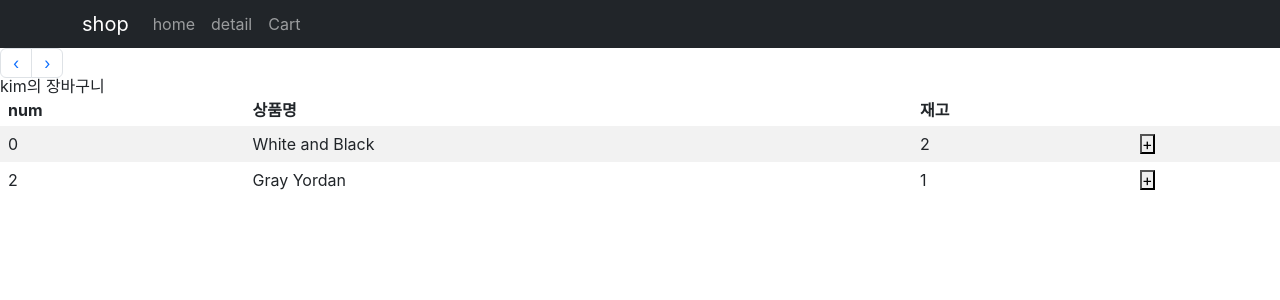
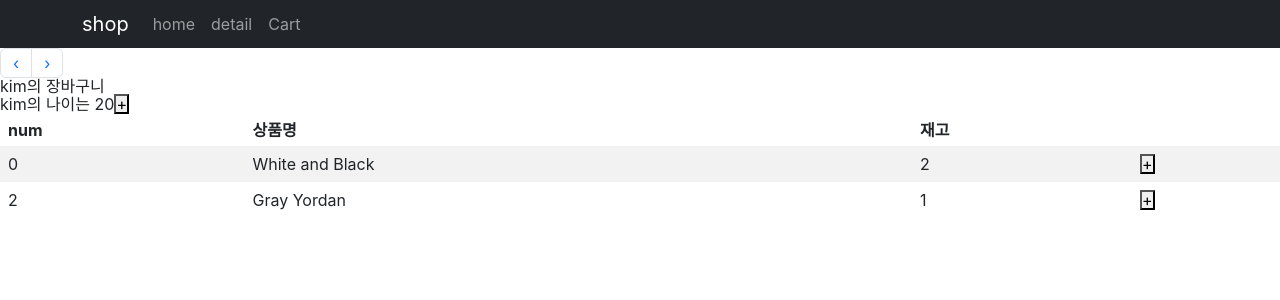
Before and after one commit to ellsagongju/shop, a React (Create React App) app: page /cart in a window 1280 px wide. Shown: the top 300 px of the page. Built offline with nearby package versions, Linux system fonts and the light colour scheme.

Commit message:
버튼 클릭하면 수가 상승하도록 만들기

```diff
--- a/src/pages/Cart.js
+++ b/src/pages/Cart.js
@@ -1,6 +1,6 @@
 import Table from 'react-bootstrap/Table';
 import { useDispatch, useSelector } from 'react-redux';
-import { changeName2 } from './../store.js';
+import { changeName2, increase } from './../store.js';
 
 function Cart() {
   let state = useSelector((state) => { return state })
@@ -13,7 +13,11 @@ function Cart() {
   // useDispatch 란 store.js로부터 요청을 보내주는 함수
   return (
     <div>
-      {state.user.name}의 장바구니
+      {state.user.name}의 장바구니 <br/>
+      {state.user.name}의 나이는 {state.user.age}
+      <button onClick={() => {
+        dispatch(increase())
+      }}>+</button>
       {/* state가 array/object인경우 */}
       <Table striped bordered hover>
         <thead>
--- a/src/store.js
+++ b/src/store.js
@@ -12,9 +12,11 @@ let user = createSlice({
     // },
     changeName2(state) {
       return {name:'park', age : 20}
+    },
+    // 위와같이 array 자료로 변경하고 싶을 때 방법이다
+    increase(state) {
+      state.age += 1
     }
-    // 위와같이 array 자료로 변경하고 싶을 때 방법이다
-
     // changeName2(state) {
     //   return state.name = 'park'
     // }
@@ -22,7 +24,7 @@ let user = createSlice({
   }
 })
 
-export let { changeName2 } = user.actions
+export let { changeName2 , increase} = user.actions
 
 let stock = createSlice({
   name: 'stock',
```
